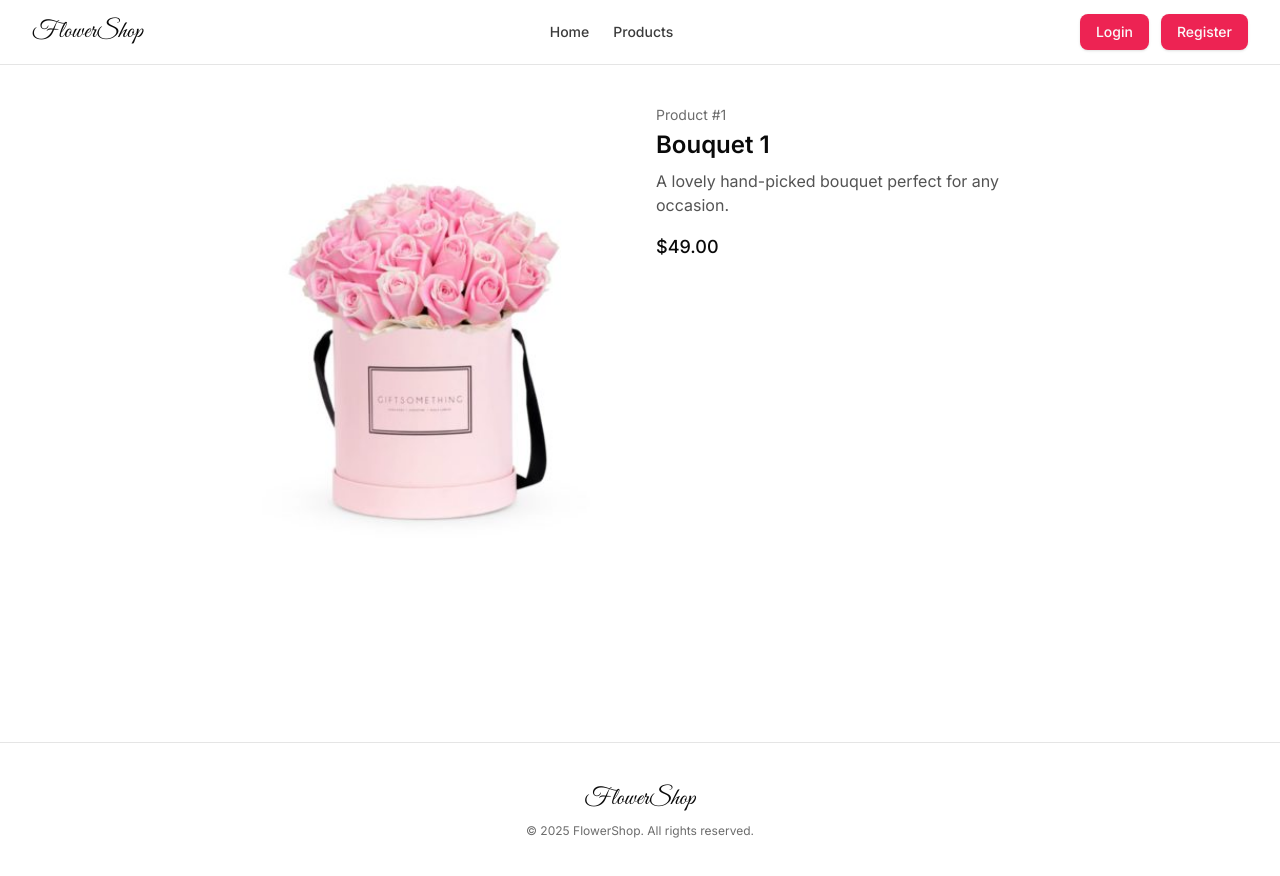
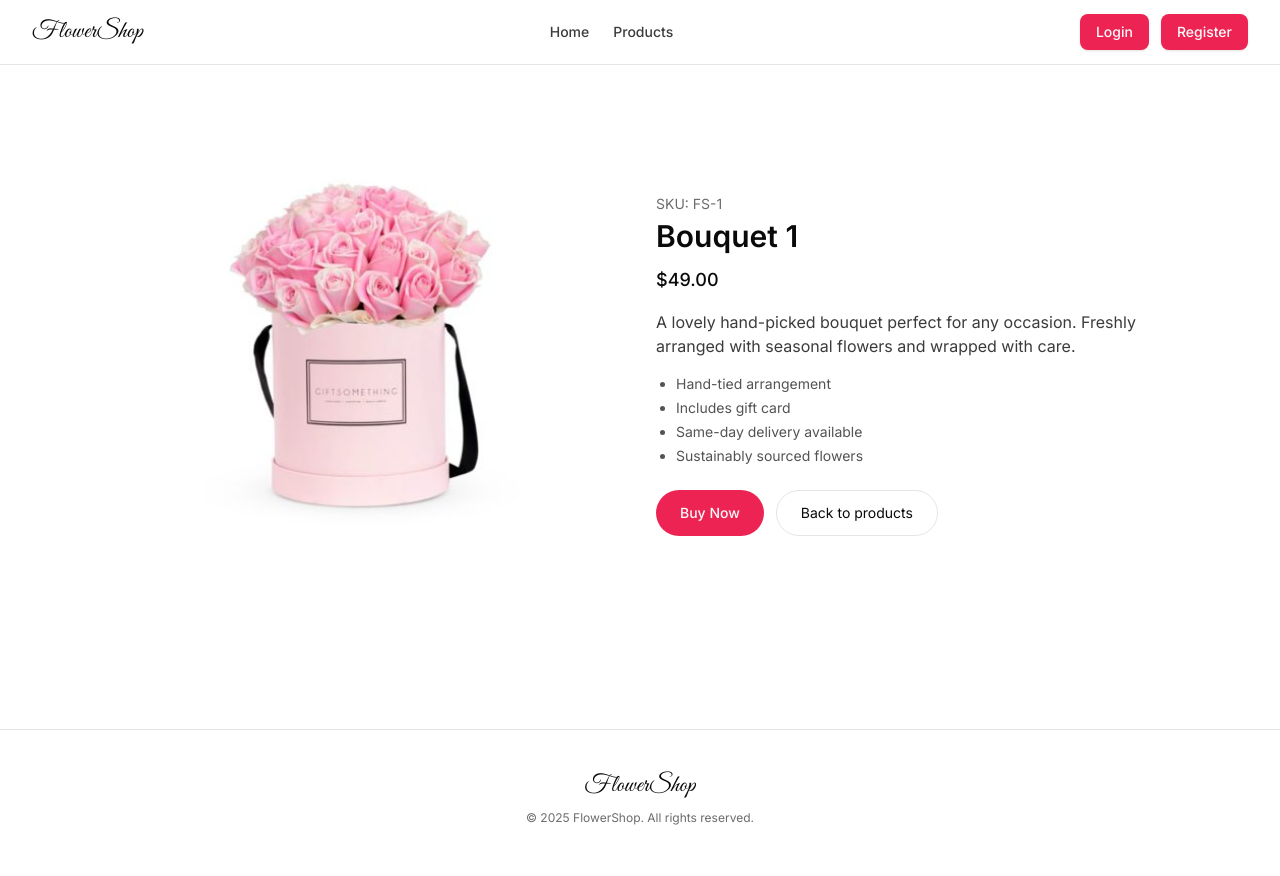
Before and after one commit to piyal007/flower_shop, a Next.js app: page /products/1 in a window 1280 px wide. Shown: the top 876 px of the page. Built offline with nearby package versions, Linux system fonts and the light colour scheme.

Commit message:
Product Details Page added

```diff
--- a/src/app/products/[id]/page.js
+++ b/src/app/products/[id]/page.js
@@ -1,18 +1,35 @@
 import Image from "next/image";
+import Link from "next/link";
 
 export default function ProductDetail({ params }) {
   const { id } = params;
+  const name = `Bouquet ${id}`;
+  const description = "A lovely hand-picked bouquet perfect for any occasion. Freshly arranged with seasonal flowers and wrapped with care.";
+  const details = [
+    "Hand-tied arrangement",
+    "Includes gift card",
+    "Same-day delivery available",
+    "Sustainably sourced flowers",
+  ];
+  const price = (49).toFixed(2);
   return (
-    <div className="mx-auto max-w-4xl px-4 sm:px-6 lg:px-8 py-10">
-      <div className="grid grid-cols-1 md:grid-cols-2 gap-8">
-        <div className="relative aspect-[3/4]">
-          <Image src="/flowers-product-1-opt-380x513.jpg" alt={`Product ${id}`} fill className="object-cover" />
+    <div className="mx-auto max-w-6xl px-4 sm:px-6 lg:px-8 py-10">
+      <div className="grid grid-cols-1 md:grid-cols-2 gap-8 md:items-center">
+        <div className="relative w-full h-[360px] sm:h-[480px] md:h-[520px]">
+          <Image src="/flowers-product-1-opt-380x513.jpg" alt={name} fill sizes="(min-width: 768px) 50vw, 100vw" className="object-contain rounded-md" />
         </div>
-        <div>
-          <div className="text-sm text-foreground/60">Product #{id}</div>
-          <h1 className="mt-1 text-2xl font-semibold">Bouquet {id}</h1>
-          <p className="mt-2 text-foreground/70">A lovely hand-picked bouquet perfect for any occasion.</p>
-          <div className="mt-4 text-lg font-medium">$49.00</div>
+        <div className="md:self-center">
+          <div className="text-sm text-foreground/60">SKU: FS-{id}</div>
+          <h1 className="mt-1 text-3xl font-semibold">{name}</h1>
+          <div className="mt-3 text-lg font-medium">${price}</div>
+          <p className="mt-4 text-foreground/80">{description}</p>
+          <ul className="mt-4 list-disc pl-5 text-sm text-foreground/70 space-y-1">
+            {details.map((d, i) => (<li key={i}>{d}</li>))}
+          </ul>
+          <div className="mt-6 flex gap-3">
+            <button className="rounded-full bg-primary text-primary-foreground px-6 py-3 text-sm font-medium hover:bg-primary/90">Buy Now</button>
+            <Link href="/products" className="rounded-full border border-input bg-background px-6 py-3 text-sm hover:bg-accent hover:text-accent-foreground">Back to products</Link>
+          </div>
         </div>
       </div>
     </div>
```
